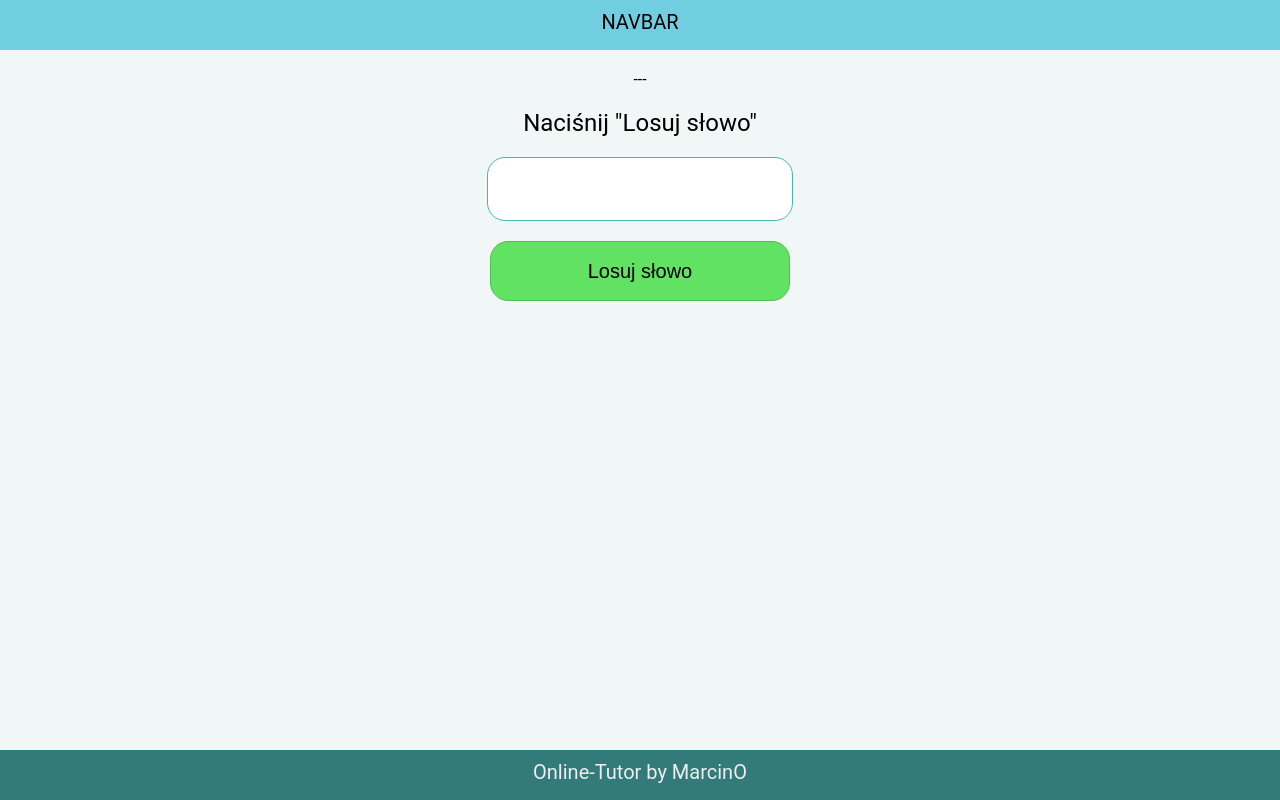
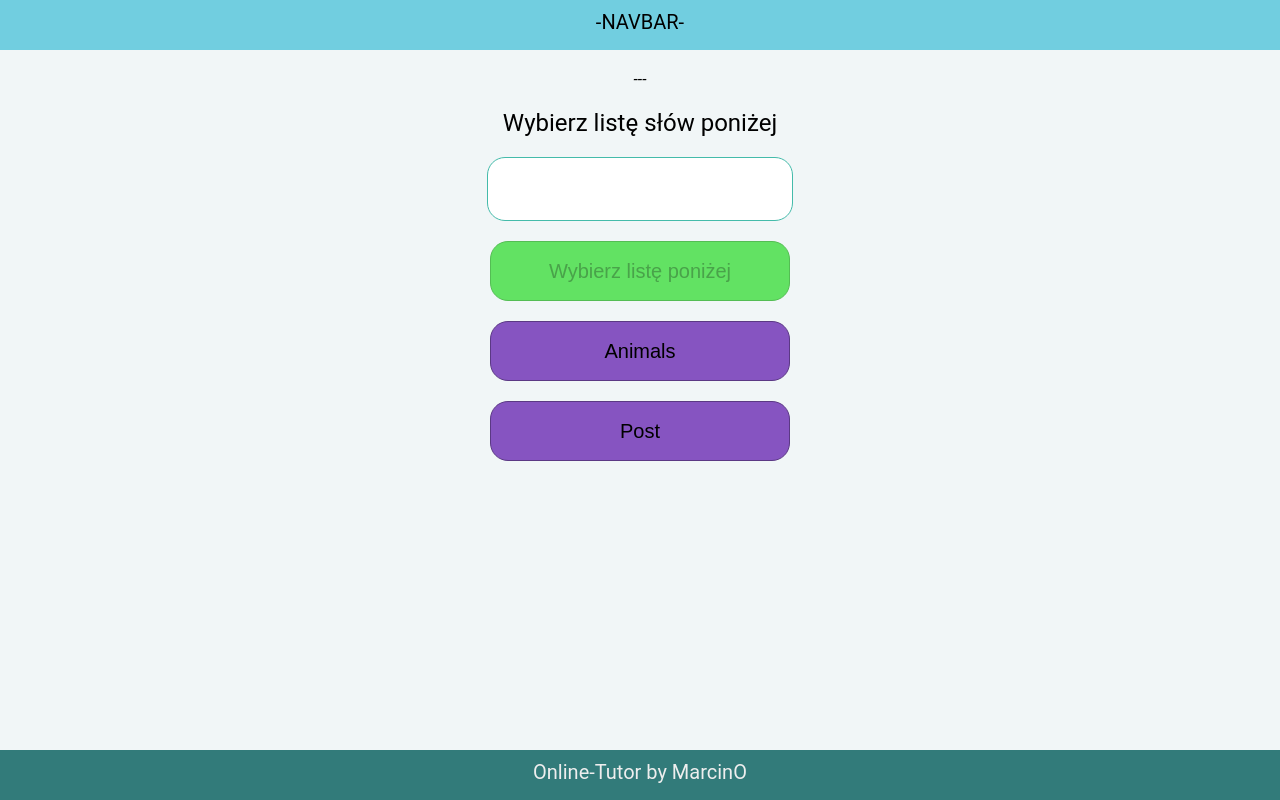
Before and after one commit to MarcinOstaszewski/online-tutor, a React (Create React App) app: page / in a window 1280 px wide. Built offline with nearby package versions, Linux system fonts and the light colour scheme.

Commit message:
add chosing word list and buttons disabled

```diff
--- a/src/App.js
+++ b/src/App.js
@@ -8,7 +8,7 @@ const App = () => {
 		<div className="App">
 
 			<header>
-				<div className={styles.NavBar}>NAVBAR</div>
+				<div className={styles.NavBar}>-NAVBAR-</div>
 			</header>
 
 			<Main />
--- a/src/components/Main/Main.js
+++ b/src/components/Main/Main.js
@@ -1,51 +1,73 @@
 import React, { Component } from 'react';
 import styles from './Main.module.css';
 
-import words_post from '../../assets/wordLists/wordsPost';
+import wordsPost from '../../assets/wordLists/wordsPost';
+import wordsAnimals from '../../assets/wordLists/wordsAnimals';
 
 class Main extends Component {
     state = {
         lastRandom: 0,
         random: 0,
         exampleText: '---',
-        question: 'Naciśnij "Losuj słowo"',
+        question: 'Wybierz listę słów poniżej',
         answerText: '',
-        started: false
+        answerColor: 'black',
+        listChosen: false,
+        started: false,
     }
 
-    list = words_post; // later it will fetch lists from DB
+    listName = ''
 
-    rnd = (max) => {
+    wordsLists = {
+        wordsAnimals: wordsAnimals,
+        wordsPost: wordsPost
+    }
+
+    getRandom = (max) => {
         return Math.floor(Math.random() * max);
     }
 
     chooseQuestion = () => {
-        return this.list[this.state.random].q
+        return this.wordsLists[this.listName][this.state.random].q
     }
 
     checkAnswer = () => {
-        let correct = (this.state.answerText === this.list[this.state.lastRandom].a);
-        console.log(correct);
         let q = this.state.question;
-        let a = this.state.answerText;
-        this.setState({
-            question: "DOBRZE -- " + q + ' to po angielsku ' + a + '!',
-            started: false
-        })
-        return this.list[this.state.lastRandom].a;
+        let inputA = this.state.answerText;
+        let correctA = this.wordsLists[this.listName][this.state.lastRandom].a
+        let correct = (this.state.answerText === correctA);
+        if (correct) {
+            this.setState({
+                question: "DOBRZE! " + q + ' to po angielsku ' + inputA + '!',
+                answerColor: 'green',
+                started: false
+            })
+        } else {
+            this.setState({
+                question: "Niestety... " + q + ' to po angielsku ' + correctA + '!',
+                answerColor: 'red',
+                started: false
+            })
+        }
+        return this.wordsLists[this.listName][this.state.lastRandom].a;
     }
 
-    changeAnswerHandler = (event) => {
+    keyDownHandler = (e) => {
+        if (e.key === 'Enter') {
+            this.checkAnswer();
+        }
+    }
+    changeAnswerHandler = (e) => {
         this.setState({
-            [event.target.name]: event.target.value
+            [e.target.name]: e.target.value
         })
     }
 
     updateRnd = () => {
-        let rnd = this.state.random;
+        let rand = this.state.random;
         this.setState({
-            lastRandom: rnd,
-            random: this.rnd(  Object.keys(this.list).length  )
+            lastRandom: rand,
+            random: this.getRandom(Object.keys(this.wordsLists[this.listName]).length)
         })
     }
 
@@ -53,7 +75,8 @@ class Main extends Component {
         this.updateRnd();
         console.log(this.state.random);
         this.setState({
-            question: this.chooseQuestion()
+            question: this.chooseQuestion(),
+            answerColor: 'black'
         })
     }
 
@@ -65,30 +88,50 @@ class Main extends Component {
         })
     }
 
+    chooseWordList = (e) => {
+        console.log(e.target.innerText);
+        this.listName = 'words' + e.target.innerText;
+        this.updateRnd();
+        // this.startGame();
+        this.setState({
+            question: 'Naciśnij "Losuj słowo"',
+            listChosen: true
+        })
+    }
+
     componentDidMount = () => {
-        this.updateRnd();
         console.log(this.state.question)
     }
 
     render() {
-        let button;
-        this.state.started ?
-            button = <button className={[styles.button, styles.btnConfirm].join(' ')}
-                onClick={this.checkAnswer}>Sprawdź</button> :
-            button = <button className={[styles.button, styles.btnStart].join(' ')}
-                onClick={this.startGame}>Losuj słowo</button>
+        let button, buttonText;
+        buttonText = this.state.listChosen ? 'Losuj słowo' : 'Wybierz listę poniżej';
+        button = this.state.started ?
+            <button className={[styles.button, styles.btnConfirm].join(' ')}
+                onClick={this.checkAnswer}>Wpisz odpowiedź i sprawdź</button> :
+            <button className={[styles.button, styles.btnStart].join(' ')}
+                onClick={this.startGame}
+                disabled={!this.state.listChosen}>{buttonText}</button>
         ;
 
         return (
             <main className={styles.Centered}>
                 <div className={styles.exampleText}>{this.state.exampleText}</div>
-                <div className={styles.questionDiv}>{this.state.question}</div>
+                <div className={styles.questionDiv}
+                    style={{color: this.state.answerColor}}>{this.state.question}</div>
                 <input type="text"
                     name="answerText"
                     className={styles.answerInput}
                     onChange={this.changeAnswerHandler}
-                    value={this.state.answerText} />
+                    onKeyDown={this.keyDownHandler}
+                    value={this.state.answerText}
+                    />
                 {button}
+
+                <button className={[styles.button, styles.btnWords].join(' ')}
+                    onClick={this.chooseWordList}>Animals</button>
+                <button className={[styles.button, styles.btnWords].join(' ')}
+                    onClick={this.chooseWordList}>Post</button>
             </main>
         )
     }
```
